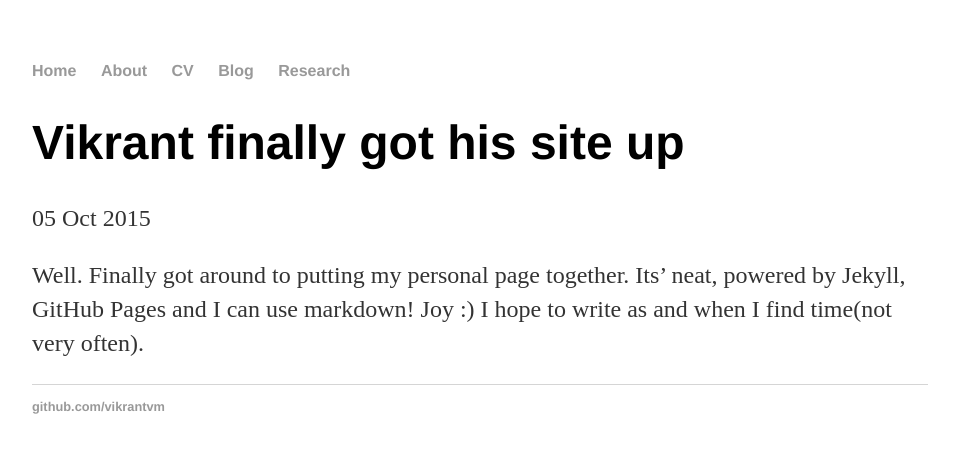
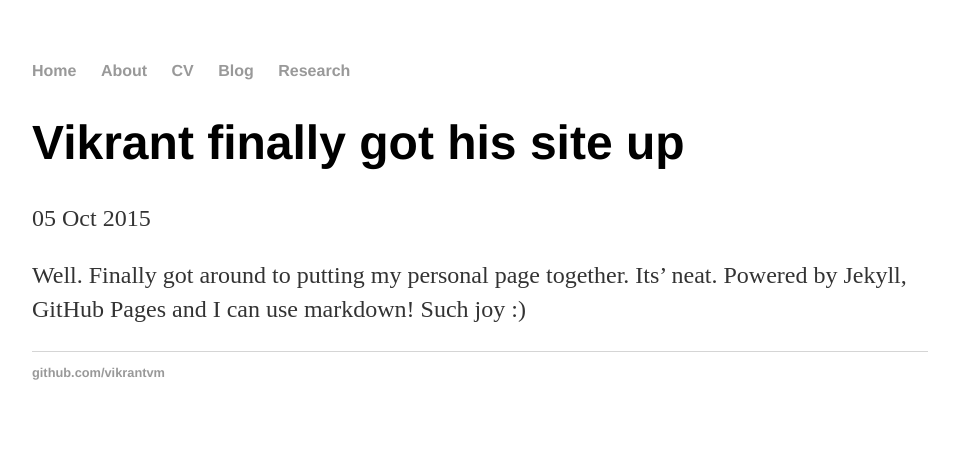
Before and after one commit to vikrantvm/vikrantvm.github.io, a Jekyll site: the page built from _posts/2014-04-30-hank-quinlan-site-launched.md, in a window 1280 px wide. Shown: the top 453 px of the page, without its empty margins (160-1119 px from the left). Built offline with Jekyll 4.4.1, drawn with Linux system fonts in a browser that asks for light colours.

Commit message:
4th update

```diff
--- a/_posts/2014-04-30-hank-quinlan-site-launched.md
+++ b/_posts/2014-04-30-hank-quinlan-site-launched.md
@@ -4,5 +4,4 @@ title: "Vikrant finally got his site up"
 date: 2015-10-05
 ---
 
-Well. Finally got around to putting my personal page together. Its' neat, powered by Jekyll, GitHub Pages and I can use markdown! Joy :)
-I hope to write as and when I find time(not very often).
+Well. Finally got around to putting my personal page together. Its' neat. Powered by Jekyll, GitHub Pages and I can use markdown! Such joy :)
```
